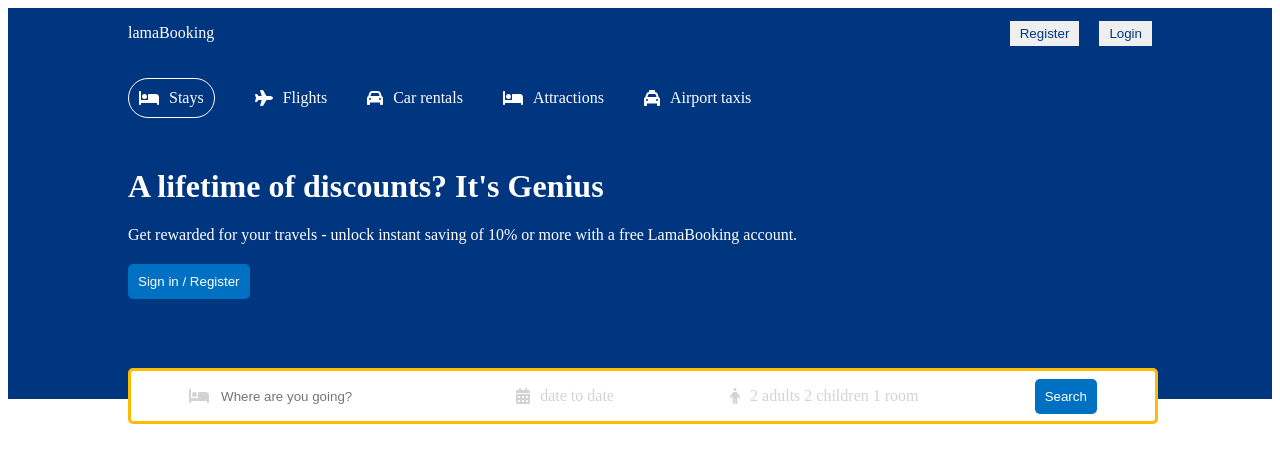
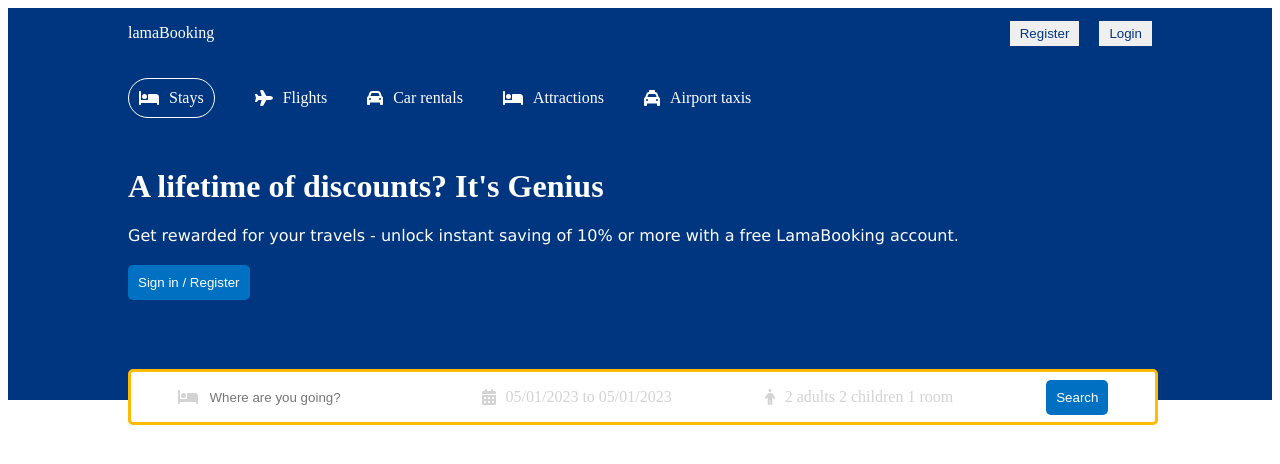
Before and after one commit to suresh2kB/NewLearnigs, a React (Create React App) app: page / in a window 1280 px wide. Shown: the top 464 px of the page. Built offline with nearby package versions, Linux system fonts and the light colour scheme.

Commit message:
Added design for date from search bar

```diff
--- a/package.json
+++ b/package.json
@@ -10,7 +10,9 @@
     "@testing-library/jest-dom": "^5.11.6",
     "@testing-library/react": "^11.2.2",
     "@testing-library/user-event": "^12.5.0",
-    "react": "^18.0.0",
+    "date-fns": "^2.30.0",
+    "react": "^18.2.0",
+    "react-date-range": "^1.4.0",
     "react-dom": "^18.0.0",
     "react-router-dom": "^6.11.0",
     "react-scripts": "^5.0.1",
--- a/src/components/header/Header.css
+++ b/src/components/header/Header.css
@@ -30,6 +30,7 @@
 }
 .headerDesc{
     margin: 20px 0px;
+    font-family: Verdana, Geneva, Tahoma, sans-serif;
 }
 .headerBtn{
     background-color: #0071c2;
@@ -75,3 +76,8 @@
     color: lightgray;
     cursor: pointer;
 }
+
+.date{
+    position: absolute;
+    top: 50px;
+}
--- a/src/components/header/Header.jsx
+++ b/src/components/header/Header.jsx
@@ -1,4 +1,4 @@
-import React from "react";
+import React, { useState } from "react";
 import {
   faBed,
   faPlane,
@@ -8,9 +8,21 @@ import {
   faPerson,
 } from "@fortawesome/free-solid-svg-icons";
 import { FontAwesomeIcon } from "@fortawesome/react-fontawesome";
+import { DateRange } from "react-date-range";
 import "./Header.css";
+import "react-date-range/dist/styles.css"; // main style file
+import "react-date-range/dist/theme/default.css"; // theme css file
+import { format } from "date-fns";
 
 const Header = () => {
+  const [openDate, setOpenDate] = useState(false);
+  const [date, setDate] = useState([
+    {
+      startDate: new Date(),
+      endDate: new Date(),
+      key: "selection",
+    },
+  ]);
   return (
     <div className="header">
       <div className="headerContainer">
@@ -53,7 +65,24 @@ const Header = () => {
           </div>
           <div className="headerSearchItem">
             <FontAwesomeIcon icon={faCalendarDays} className="headerIcon" />
-            <span className="headerSearchText">date to date</span>
+            <span
+              onClick={() => {
+                setOpenDate(!openDate);
+              }}
+              className="headerSearchText"
+            >{`${format(date[0].startDate, "MM/dd/yyyy")} to ${format(
+              date[0].endDate,
+              "MM/dd/yyyy"
+            )}`}</span>
+            {openDate && (
+              <DateRange
+                editableDateInputs={true}
+                onChange={(item) => setDate([item.selection])}
+                moveRangeOnFirstSelection={true}
+                ranges={date}
+                className="date"
+              />
+            )}
           </div>
           <div className="headerSearchItem">
             <FontAwesomeIcon icon={faPerson} className="headerIcon" />
```
Also changed, not shown: 1 other file (tests, documents, lock files or other folders).
